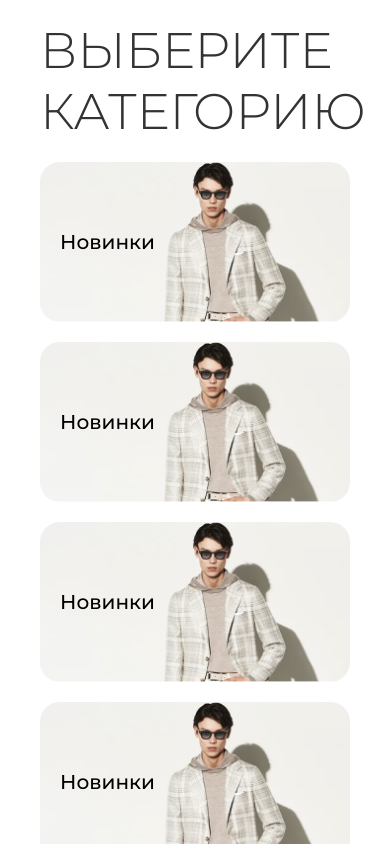
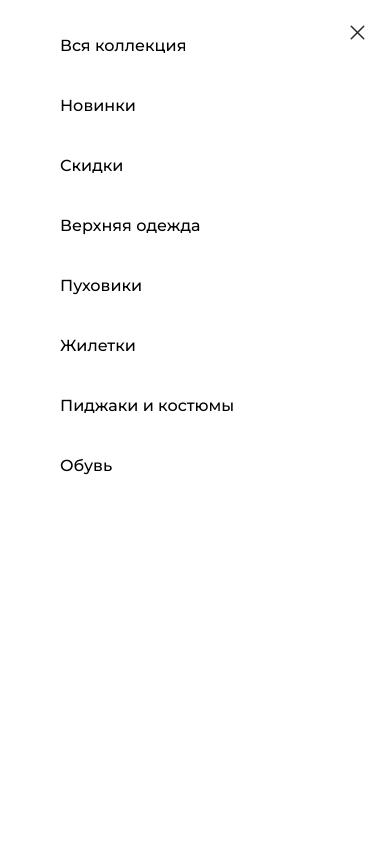
Before and after one commit to slumpthug/next-project, a Next.js app: page /form in a window 390 px wide. Both pictures are taken after a click on the button 36 px from the left and 36 px from the top of the page. Shown: the top 844 px of the page. Built offline with nearby package versions, Linux system fonts and the light colour scheme.

Commit message:
fixed bugs

```diff
--- a/components/bottom-header/BottomHeader-style.module.css
+++ b/components/bottom-header/BottomHeader-style.module.css
@@ -6,21 +6,23 @@
     border-bottom: 1px solid #000000;
 }
 
-.container a {
+.container span {
     font-weight: 600;
     font-size: 14px;
     color: #969696;
     text-transform: uppercase;
-    cursor: auto;
 }
 
-.container a:first-child {
+.container a {
     position: relative;
+    font-weight: 600;
+    font-size: 14px;
+    text-transform: uppercase;
     color: #333333;
     cursor: pointer;
 }
 
-.container a:first-child::before {
+.container a::before {
     content: '';
     display: block;
     position: absolute;
@@ -32,7 +34,7 @@
     transition: all .3s;
 }
 
-.container a:first-child:hover::before {
+.container a:hover::before {
     width: 100%;
 }
 
--- a/components/bottom-header/BottomHeader.jsx
+++ b/components/bottom-header/BottomHeader.jsx
@@ -9,7 +9,7 @@ const BottomHeader = ({text}) => {
             <div className={css.container}>
                 <a href="/">на главную</a>
                 <Image src={arrow} alt="arrow" />
-                <a href="#">{text}</a>
+                <span>{text}</span>
             </div>
         </div>
     );
--- a/components/burger-modal/BurgerModal-style.module.css
+++ b/components/burger-modal/BurgerModal-style.module.css
@@ -64,6 +64,7 @@
 
 .burgerModal__wrapper {
     display: flex;
+    justify-content: center;
     flex-wrap: wrap;
     gap: 20px;
 }
@@ -89,3 +90,81 @@
     transform: scale(1.01);
     box-shadow: 0px 0px 10px 0px rgba(0, 0, 0, 0.6);
 }
+
+.close {
+    display: none;
+}
+
+@media (max-width: 1200px) {
+    .burgerModal {
+        width: 100%;
+        height: 100vh;
+        position: fixed;
+        top: 0;
+        left: 0;
+        z-index: 100;
+        background-color: rgba(0, 0, 0, 0.5);
+    }
+
+    .container {
+        width: 400px;
+    }
+
+    .burgerModal__top h1 {
+        font-size: 20px;
+    }
+
+    .burgerModal__top button span {
+        display: none;
+    }
+
+    .burgerModal__top button::after {
+        display: none;
+    }
+
+    .burgerModal__wrapper {
+        display: flex;
+        justify-content: center;
+        flex-wrap: wrap;
+        gap: 10px;
+    }
+
+    .close {
+        display: block;
+        width: 25px;
+        height: 25px;
+    }
+
+    .burgerModal__card {
+        padding: 15px 20px;
+        width: 100%;
+        height: 50px;
+        font-size: 16px;
+        background: none;
+    }
+
+    .burgerModal__card:hover {
+        transform: scale(1);
+        box-shadow: 0px 0px 0px 0px rgba(0, 0, 0, 0.6);
+        background-color: rgba(0, 0, 0, 0.1);
+    }
+}
+
+@media (max-width: 400px) {
+    .container {
+        width: 100%;
+        height: 100vh;
+    }
+
+    .burgerModal__top {
+        position: absolute;
+        right: 20px;
+        top: 20px;
+        display: block;
+        margin-bottom: 10px;
+    }
+
+    .burgerModal__top h1 {
+        display: none;
+    }
+}
--- a/components/burger-modal/BurgerModal.jsx
+++ b/components/burger-modal/BurgerModal.jsx
@@ -1,5 +1,7 @@
 import React from 'react';
 import css from './BurgerModal-style.module.css';
+import Image from 'next/image';
+import close from '../../public/delivery-modal/close.svg';
 
 const BurgerModal = ({ isOpen, onClose }) => {
 
@@ -8,55 +10,40 @@ const BurgerModal = ({ isOpen, onClose }) => {
       }
 
     return (
-        <div className={css.burgerModal}>
-            <div className={css.container}>
+        <div className={css.burgerModal} onClick={() => onClose(false)}>
+            <div className={css.container} onClick={(e) => e.stopPropagation()}>
                 <div className={css.burgerModal__top}>
                     <h1>ВЫБЕРИТЕ КАТЕГОРИЮ</h1>
                     <button  onClick={onClose} >
                         <span>ЗАКРЫТЬ</span>
+                        <Image className={css.close} src={close} alt="close img" />
                     </button>
                 </div>
                 <div className={css.burgerModal__wrapper}>
-                    <a className={css.burgerModal__card} href="">
-                        Новинки
+                    <a className={css.burgerModal__card} href="/assemblage">
+                        Вся коллекция
                     </a>
                     <a className={css.burgerModal__card} href="">
                         Новинки
                     </a>
                     <a className={css.burgerModal__card} href="">
-                        Новинки
+                        Скидки
                     </a>
                     <a className={css.burgerModal__card} href="">
-                        Новинки
+                        Верхняя одежда
                     </a>
                     <a className={css.burgerModal__card} href="">
-                        Новинки
+                        Пуховики
                     </a>
                     <a className={css.burgerModal__card} href="">
-                        Новинки
+                        Жилетки
                     </a>
                     <a className={css.burgerModal__card} href="">
-                        Новинки
+                        Пиджаки и костюмы
                     </a>
                     <a className={css.burgerModal__card} href="">
-                        Новинки
+                        Обувь
                     </a>
-                    <a className={css.burgerModal__card} href="">
-                        Новинки
-                    </a>
-                    <a className={css.burgerModal__card} href="">
-                        Новинки
-                    </a>
-                    <a className={css.burgerModal__card} href="">
-                        Новинки
-                    </a>
-                    <a className={css.burgerModal__card} href="">
-                        Новинки
-                    </a>
-                    <a className={css.burgerModal__card} href="">
-                        Новинки
-                    </a>
-
                 </div>
             </div>
         </div>
--- a/components/header/Header-style.module.css
+++ b/components/header/Header-style.module.css
@@ -9,6 +9,7 @@
 .burgerMenu_link {
     width: 28px;
     height: 28px;
+    cursor: pointer;
 }
 
 .burgerMenu {
```
